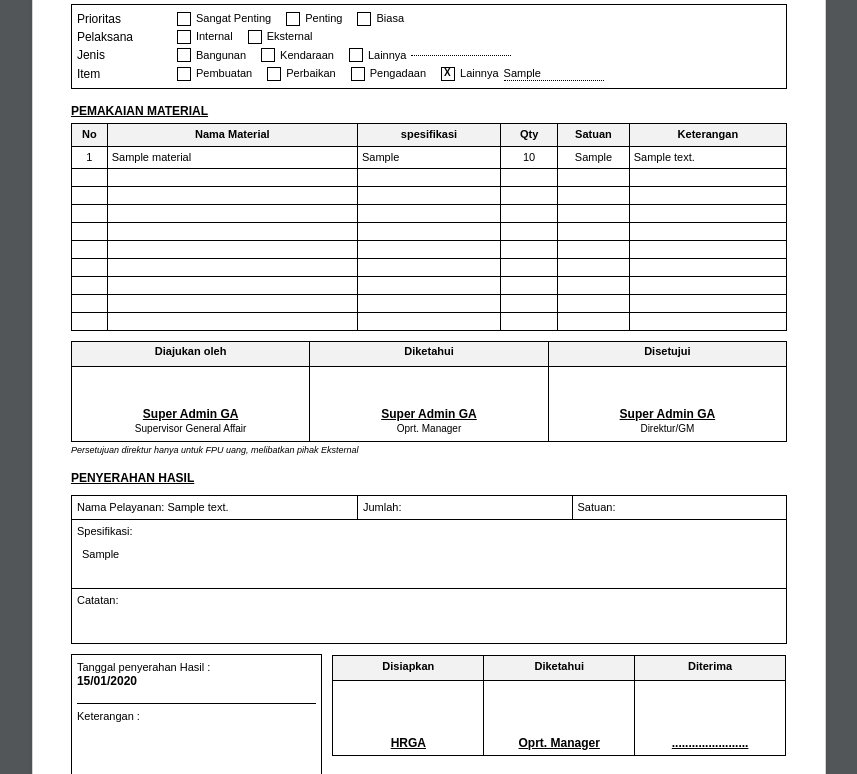
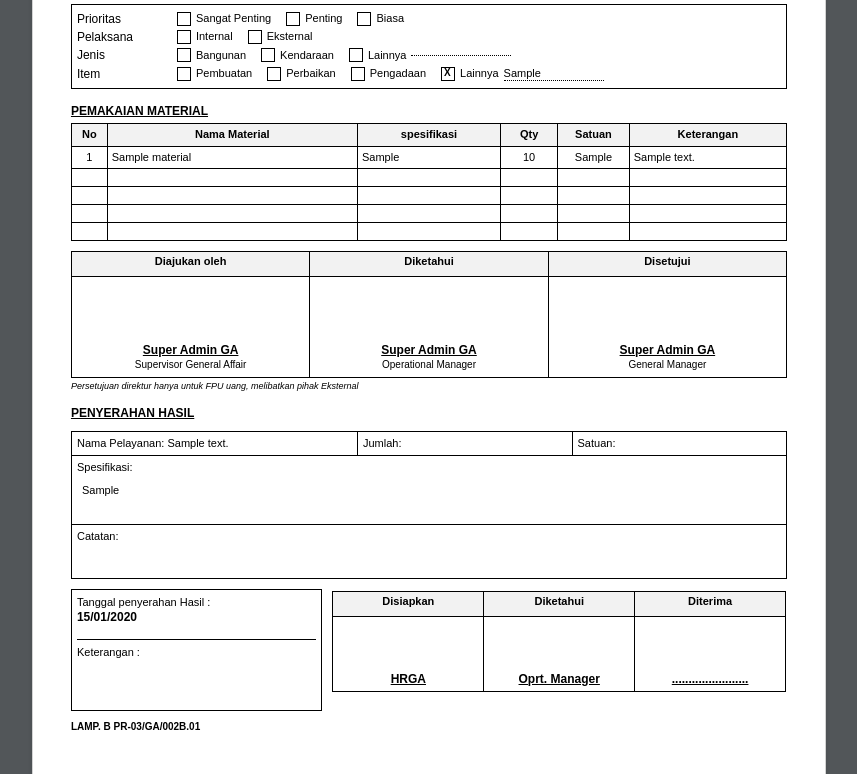
Before and after one commit to naps4/ga1, a Laravel app: page /fpu/1/print in a window 1280 px wide. Shown: the part 297-1071 px from the top of the page, without its empty margins (211-1068 px from the left). Run offline with Laravel 10, Linux system fonts and the light colour scheme; a user stored in the database is signed in; data comes from the database, SQL or seed files in the repository; tables that the repository leaves empty hold one stand-in row (values such as "Sample post"); parts of the project's set-up code (start-up, migrations or seed data) failed here and were passed over; some libraries are stand-ins or nearby versions.

Commit message:
fix: adjust FPU print layout, dynamic max materials rows, increased signature height, set manager names & labels

```diff
--- a/resources/views/print/fpu.blade.php
+++ b/resources/views/print/fpu.blade.php
@@ -132,7 +132,10 @@
         </tr>
     </thead>
     <tbody>
-        @php $maxRows = 10; @endphp
+        @php
+            $itemCount = count($fpu->materials);
+            $maxRows = $itemCount > 5 ? 10 : 5;
+        @endphp
         @foreach($fpu->materials as $index => $mat)
             <tr>
                 <td class="text-center">{{ $index + 1 }}</td>
@@ -143,7 +146,7 @@
                 <td>{{ $mat->notes ?? '-' }}</td>
             </tr>
         @endforeach
-        @for($i = count($fpu->materials); $i < $maxRows; $i++)
+        @for($i = $itemCount; $i < $maxRows; $i++)
             <tr>
                 <td style="height: 18px;"></td>
                 <td></td>
@@ -168,19 +171,19 @@
                 </tr>
                 <tr>
                     <td>
-                        <div style="height: 35px;"></div>
+                        <div style="height: 65px;"></div>
                         <strong style="text-decoration: underline;">{{ $fpu->verifiedByHrga->name ?? (auth()->user()->name ?? '.......................') }}</strong><br>
                         <span style="font-size: 10px;">Supervisor General Affair</span>
                     </td>
                     <td>
-                        <div style="height: 35px;"></div>
-                        <strong style="text-decoration: underline;">{{ $fpu->knownByManager->name ?? '.......................' }}</strong><br>
-                        <span style="font-size: 10px;">Oprt. Manager</span>
+                        <div style="height: 65px;"></div>
+                        <strong style="text-decoration: underline;">{{ $fpu->knownByManager->name ?? 'Rifqi Aulawi Yunahar' }}</strong><br>
+                        <span style="font-size: 10px;">Operational Manager</span>
                     </td>
                     <td>
-                        <div style="height: 35px;"></div>
-                        <strong style="text-decoration: underline;">{{ $fpu->approvedByGm->name ?? '.......................' }}</strong><br>
-                        <span style="font-size: 10px;">Direktur/GM</span>
+                        <div style="height: 65px;"></div>
+                        <strong style="text-decoration: underline;">{{ $fpu->approvedByGm->name ?? 'Lisa Hana' }}</strong><br>
+                        <span style="font-size: 10px;">General Manager</span>
                     </td>
                 </tr>
             </table>
```
